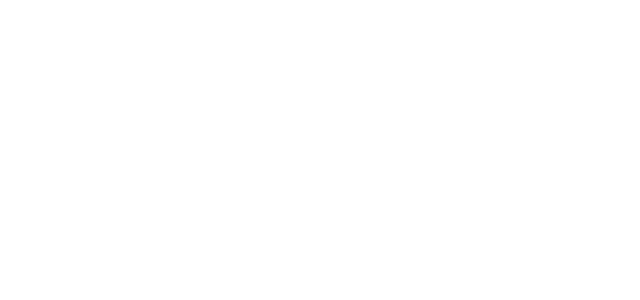
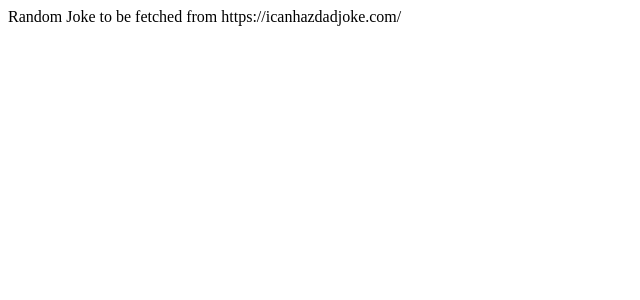
Before and after one commit to millipede-cpu/giggle-click, a React (Vite) app in the folder app/: page /joke-fetch in a window 1280 px wide. Before the commit this address had no page. Shown: the top 300 px of the page, without its empty margins (0-640 px from the left). Built offline with nearby package versions, Linux system fonts and the light colour scheme.

Commit message:
Create JokeFetch component for fetching random jokes from api
Co-authored-by: Peter <PJSalter@users.noreply.github.com>

```diff
--- a/app/src/App.tsx
+++ b/app/src/App.tsx
@@ -3,6 +3,7 @@
 import RateJoke from "./RateJoke";
 import CardFlipGame from "./CardFlipGame";
 import Home from "./Home";
+import JokeFetch from "./JokeFetch";
 
 export default function App() {
   return (
@@ -30,6 +31,10 @@
         <Route path="/rate-joke" element={<RateJoke />}>
           Rate Joke
         </Route>
+
+        <Route path="/joke-fetch" element={<JokeFetch jokeRandom={""} />}>
+          Joke Fetch
+        </Route>
       </Routes>
     </BrowserRouter>
   );
--- /dev/null
+++ b/app/src/JokeFetch.tsx
@@ -0,0 +1,11 @@
+import React from "react";
+
+interface JokeFetchProps {
+  jokeRandom: string;
+}
+
+const JokeFetch: React.FC<JokeFetchProps> = (jokeRandom) => {
+  return <div>Random Joke to be fetched from https://icanhazdadjoke.com/</div>;
+};
+
+export default JokeFetch;
```
